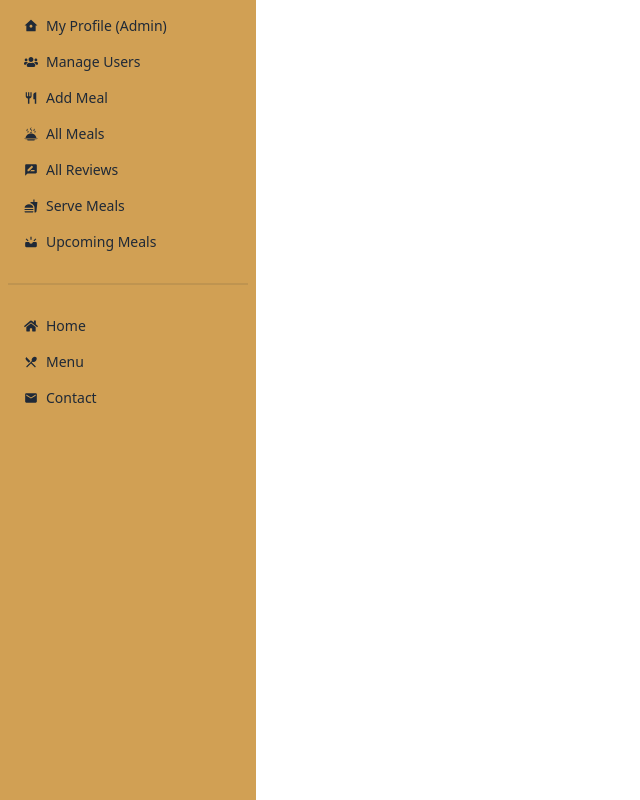
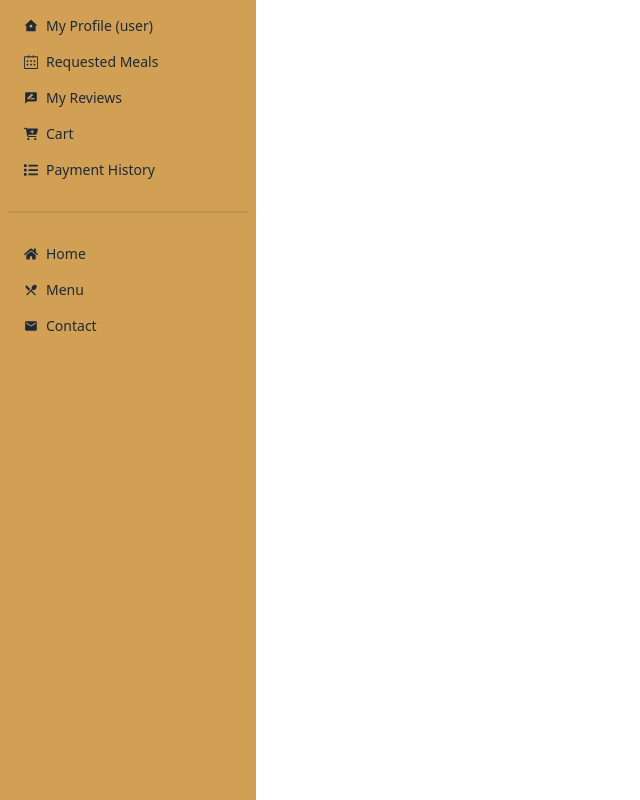
Before and after one commit to nahidn228/HostelMate-client, a React (Vite) app: page /dashboard in a window 1280 px wide. Shown: the whole page, without its empty margins (0-640 px from the left). Built offline with nearby package versions, Linux system fonts and the light colour scheme; no server answers.

Commit message:
create useAdmin hook and apply admin role using email

```diff
--- a/src/hooks/useAdmin.jsx
+++ b/src/hooks/useAdmin.jsx
@@ -1,9 +1,10 @@
 import { useQuery } from "@tanstack/react-query";
-import useAuth from "./useAuth";
+import { useContext } from "react";
+import { AuthContext } from "../providers/AuthProvider";
 import useAxiosSecure from "./useAxiosSecure";
 
 const useAdmin = () => {
-  const { user, loading } = useAuth();
+  const { user, loading } = useContext(AuthContext);
   const axiosSecure = useAxiosSecure();
   const { data: isAdmin, isPending: isAdminLoading } = useQuery({
     queryKey: [user?.email, "isAdmin"],
--- a/src/layouts/Dashboard.jsx
+++ b/src/layouts/Dashboard.jsx
@@ -1,25 +1,21 @@
 import { FaHome, FaList, FaUsers } from "react-icons/fa";
 import { FaCartPlus } from "react-icons/fa6";
-import { MdFastfood } from "react-icons/md";
-import { MdUpcoming } from "react-icons/md";
+import { GiHotMeal } from "react-icons/gi";
 import {
   MdEmail,
+  MdFastfood,
   MdOutlineRestaurantMenu,
   MdRateReview,
   MdRestaurant,
+  MdUpcoming,
 } from "react-icons/md";
-import { GiHotMeal } from "react-icons/gi";
 import { RiHome7Fill } from "react-icons/ri";
 import { SlCalender } from "react-icons/sl";
 import { NavLink, Outlet } from "react-router-dom";
-// import useAdmin from "../hooks/useAdmin";
-// import useCart from "../hooks/useCart";
+import useAdmin from "../hooks/useAdmin";
+
 const Dashboard = () => {
-  //   const [cart] = useCart();
-
-  // TODO: get isAdmin value from the database
-  // const [isAdmin] = useAdmin();
-  const isAdmin = true;
+  const [isAdmin] = useAdmin();
 
   return (
     <div className="flex">
--- a/src/pages/Authentication/Login.jsx
+++ b/src/pages/Authentication/Login.jsx
@@ -10,7 +10,7 @@ const Login = () => {
   const navigate = useNavigate();
   const location = useLocation();
   const from = location?.state || "/";
-  console.log(from);
+  // console.log(from);
   const { signIn, signInWithGoogle } = useContext(AuthContext);
 
   // Google Signin
--- a/src/providers/AuthProvider.jsx
+++ b/src/providers/AuthProvider.jsx
@@ -70,7 +70,7 @@ const AuthProvider = ({ children }) => {
     return () => {
       return unsubscribe();
     };
-  }, []);
+  }, [axiosPublic]);
 
   const authInfo = {
     user,
```
